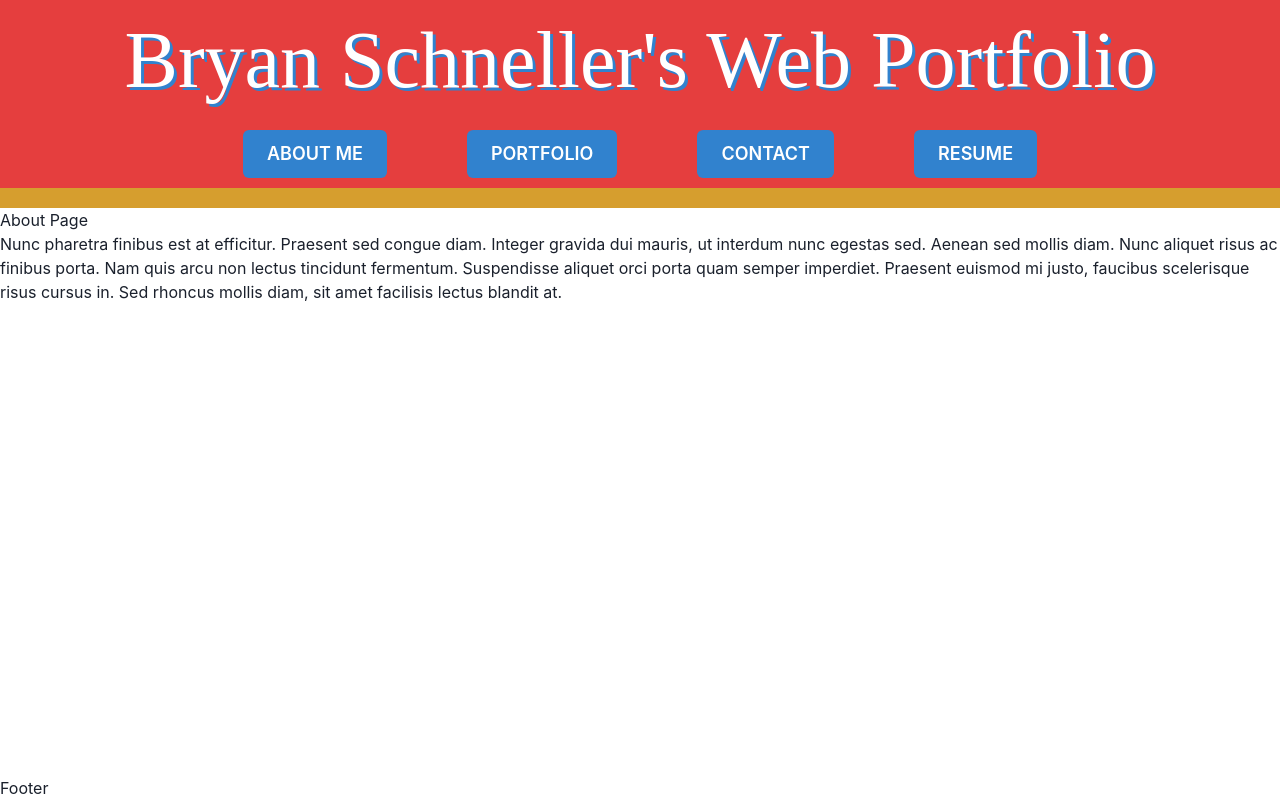
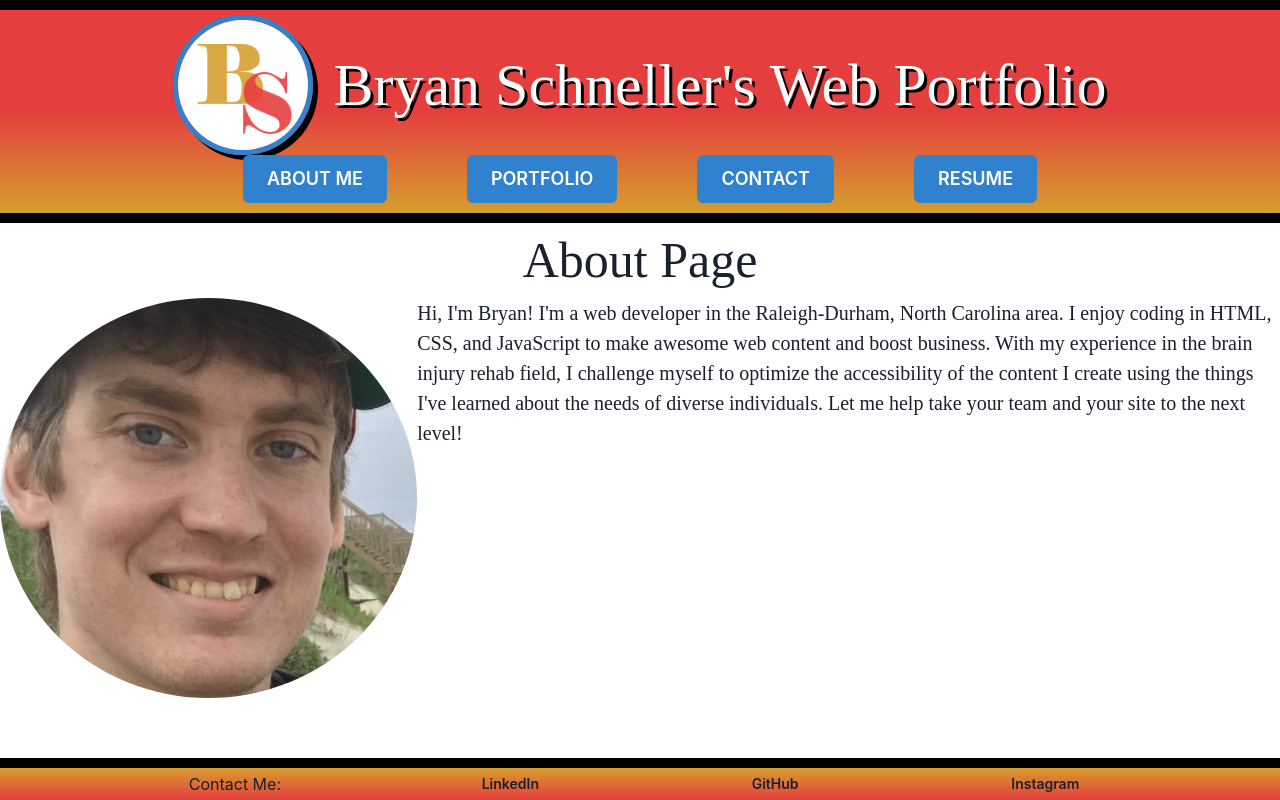
Before and after one commit to ChairSitter/DeveloperPortfolio, a React (Vite) app: page / in a window 1280 px wide. Built offline with nearby package versions, Linux system fonts and the light colour scheme; a web font is replaced by a local one.

Commit message:
Add styling and rules for content sections

```diff
--- a/src/App.css
+++ b/src/App.css
@@ -3,6 +3,10 @@
 /* * {
     border: 1px solid red;
 } */
+
+* {
+    box-sizing: border-box;
+}
 
 :root {
     --main-blue: #3182CE;
@@ -29,17 +33,30 @@ header {
     flex-direction: column;
     justify-content: space-evenly;
     align-items: center;
-    background-color: var(--main-red);
-    border-bottom: 20px solid var(--main-yellow);
+    background-image: linear-gradient(to bottom, var(--main-red), var(--main-red), var(--main-yellow));
+    border-bottom: 10px solid black;
+    border-top: 10px solid black;
+    padding-top: 5px;
+}
+
+#header-l {
+    display: flex;
+    justify-content: center;
+    align-items: center;
+}
+
+header img {
+    box-shadow: 5px 5px black;
 }
 
 #header-title {
+    margin-left: 20px;
     display: flex;
     justify-content: center;
     font-family: 'platypi';
-    font-size: 80px;
+    font-size: 60px;
     color: white;
-    text-shadow: var(--main-blue) 3px 3px;
+    text-shadow: black 3px 3px;
 }
 
 .navigation {
@@ -49,11 +66,35 @@ header {
 }
 
 .nav-item {
-    margin: 10px 40px 10px 40px;
+    margin: 0 40px 10px 40px;
 }
 
 ul {
     list-style-type: none;
+}
+
+/*Content of Page*/
+
+.page-content {
+    display: flex;
+    justify-content: center;
+}
+
+.page-content img {
+    height: 400px;
+    width: auto;
+    border-radius: 50%;
+}
+
+.page-title {
+    font-family: 'Times New Roman', Times, serif;
+    font-size: 50px;
+    text-align: center;
+}
+
+#about-text {
+    font-family: 'Times New Roman', Times, serif;
+    font-size: 20px;
 }
 
 /*Footer*/
@@ -61,4 +102,10 @@ ul {
 footer {
     position: fixed;
     bottom: 0px;
+    display: flex;
+    justify-content: space-evenly;
+    align-items: center;
+    background-image: linear-gradient(to top, var(--main-red), var(--main-yellow));
+    border-top: 10px solid black;
+    width: 100%;;
 }
--- a/src/components/Footer.jsx
+++ b/src/components/Footer.jsx
@@ -1,7 +1,15 @@
+import { Link } from '@chakra-ui/react';
+import { Button, Text } from '@chakra-ui/react';
+
 export default function Footer() {
     return (
         <>
-            <footer>Footer</footer>
+            <footer>
+                <Text>Contact Me:</Text>
+                <Link href='https://www.linkedin.com/in/bryan-schneller-28b954244/' isExternal><Button colorScheme="gray" size="sm" variant="ghost">LinkedIn</Button></Link>
+                <Link href='https://github.com/ChairSitter' isExternal><Button size="sm" variant="ghost" colorScheme="gray">GitHub</Button></Link>
+                <Link href='https://www.instagram.com/bschnell91/' isExternal><Button size="sm" variant="ghost" colorScheme="gray">Instagram</Button></Link>
+            </footer>
         </>
     )
 }
--- a/src/components/Header.jsx
+++ b/src/components/Header.jsx
@@ -1,14 +1,24 @@
 import { Link, useLocation } from 'react-router-dom';
+import { Image } from '@chakra-ui/react';
 import Navigation from "./Navigation";
 
 function Header() {
     const currentPage = useLocation().pathname;
     return (
         <header>
-            <h1 id="header-title">
-                Bryan Schneller's Web Portfolio
-            </h1>
-        <Navigation />
+            <div id="header-l">
+                <Image
+                    borderRadius='full'
+                    border='#3182CE 5px solid'
+                    boxSize='140px'
+                    src="../src/assets/images/Logo.png"
+                    alt='BS logo'
+                />
+                <h1 id="header-title">
+                    Bryan Schneller's Web Portfolio
+                </h1>
+            </div>
+            <Navigation />
         </header>
     );
 }
--- a/src/components/Project.jsx
+++ b/src/components/Project.jsx
@@ -0,0 +1,6 @@
+// export default function Project() {
+//     return(
+//         <>
+//         </>
+//     )
+// }
--- a/src/pages/AboutMe.jsx
+++ b/src/pages/AboutMe.jsx
@@ -1,15 +1,16 @@
 export default function AboutMe() {
     return (
-        <div>
-            <h2 className="page-content">About Page</h2>
-            <p>
-                Nunc pharetra finibus est at efficitur. Praesent sed congue diam.
-                Integer gravida dui mauris, ut interdum nunc egestas sed. Aenean sed
-                mollis diam. Nunc aliquet risus ac finibus porta. Nam quis arcu non
-                lectus tincidunt fermentum. Suspendisse aliquet orci porta quam semper
-                imperdiet. Praesent euismod mi justo, faucibus scelerisque risus cursus
-                in. Sed rhoncus mollis diam, sit amet facilisis lectus blandit at.
-            </p>
-        </div>
+        <>
+            <h2 className="page-title">About Page</h2>
+            <div className="page-content">
+                <img id="bryan" src="src\assets\images\LinkedInBeachPic.jpeg" alt="Picture of Bryan" />
+                <p id="about-text">
+                    Hi, I'm Bryan! I'm a web developer in the Raleigh-Durham, North Carolina area. I enjoy coding in HTML,
+                    CSS, and JavaScript to make awesome web content and boost business. With my experience in the brain injury rehab field,
+                    I challenge myself to optimize the accessibility of the content I create using the things I've learned about the needs of
+                    diverse individuals. Let me help take your team and your site to the next level!
+                </p>
+            </div>
+        </>
     );
 }
--- a/src/pages/Contact.jsx
+++ b/src/pages/Contact.jsx
@@ -1,7 +1,8 @@
 export default function Contact() {
     return (
-        <div>
-            <h2 className="page-content">Contact Page</h2>
+        <>
+            <h2 className="page-title">Contact Page</h2>
+            <div className="page-content">
                 <p>
                     Integer cursus bibendum sem non pretium. Vestibulum in aliquet sem, quis
                     molestie urna. Aliquam semper ultrices varius. Aliquam faucibus sit amet
@@ -16,5 +17,6 @@ export default function Contact() {
                     rhoncus. Etiam vel condimentum magna, quis tempor nulla.
                 </p>
             </div>
+        </>
     );
 }
--- a/src/pages/Portfolio.jsx
+++ b/src/pages/Portfolio.jsx
@@ -1,7 +1,8 @@
 export default function Portfolio() {
     return (
-        <div>
-            <h2 className="page-content">My Portfolio</h2>
+        <>
+            <h2 className="page-title">My Portfolio</h2>
+            <div className="page-content">
                 <p>
                     Integer cursus bibendum sem non pretium. Vestibulum in aliquet sem, quis
                     molestie urna. Aliquam semper ultrices varius. Aliquam faucibus sit amet
@@ -16,5 +17,6 @@ export default function Portfolio() {
                     rhoncus. Etiam vel condimentum magna, quis tempor nulla.
                 </p>
             </div>
+        </>
     );
 }
--- a/src/pages/Resume.jsx
+++ b/src/pages/Resume.jsx
@@ -1,7 +1,8 @@
 export default function Resume() {
     return (
+        <>
+            <h2 className="page-title">My Resume</h2>
             <div className="page-content">
-            <h2>My Resume</h2>
                 <p>
                     Integer cursus bibendum sem non pretium. Vestibulum in aliquet sem, quis
                     molestie urna. Aliquam semper ultrices varius. Aliquam faucibus sit amet
@@ -16,5 +17,6 @@ export default function Resume() {
                     rhoncus. Etiam vel condimentum magna, quis tempor nulla.
                 </p>
             </div>
+        </>
     );
 }
```
Also changed, not shown: src/assets/images/LinkedInBeachPic.jpeg (added), src/assets/images/Logo.png (added). Lines whose indentation alone changed are shown as unchanged.
